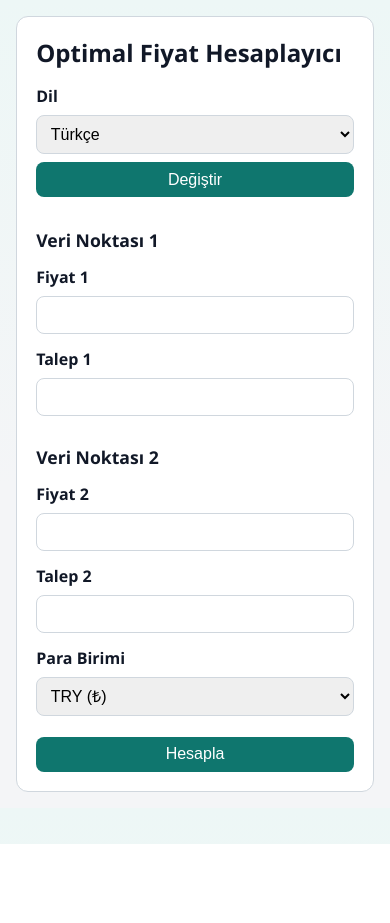
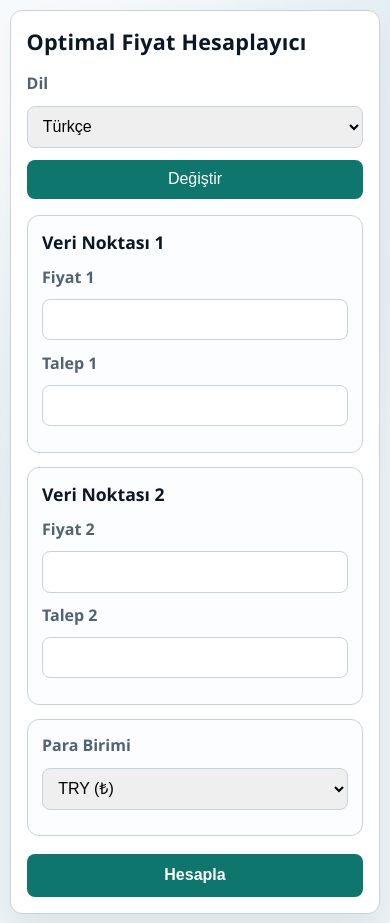
Before and after one commit to ertanatalar/priceoptimize, a Django app: page / in a window 390 px wide. Before the commit the page ends 844 px from the top, so only its background shows below. Run offline with Django 5.2, Linux system fonts and the light colour scheme.

Commit message:
Improve UI layout and centered responsive design

```diff
--- a/static/css/style.css
+++ b/static/css/style.css
@@ -1,10 +1,13 @@
 :root {
-  --bg: #f4f5f7;
-  --text: #111827;
+  --bg: #eef4f7;
+  --bg-2: #ddebf2;
+  --text: #0b1726;
   --card: #ffffff;
-  --line: #d0d7de;
+  --line: #c7d3db;
   --accent: #0f766e;
+  --accent-dark: #115e59;
   --error: #b91c1c;
+  --muted: #526272;
 }
 
 * {
@@ -13,58 +16,95 @@
 
 body {
   margin: 0;
-  background: linear-gradient(180deg, #edf7f6 0%, var(--bg) 60%);
+  min-height: 100vh;
+  display: grid;
+  place-items: center;
+  background:
+    radial-gradient(circle at 10% 10%, #ffffff 0%, rgba(255, 255, 255, 0) 45%),
+    linear-gradient(160deg, var(--bg-2) 0%, var(--bg) 58%);
   color: var(--text);
   font-family: "Avenir Next", "Segoe UI", sans-serif;
+  padding: 1rem;
+}
+
+.page {
+  width: 100%;
+  max-width: 980px;
 }
 
 .card {
-  max-width: 700px;
-  margin: 2rem auto;
-  padding: 1.2rem;
+  width: 100%;
+  padding: 1.5rem;
   background: var(--card);
   border: 1px solid var(--line);
-  border-radius: 12px;
+  border-radius: 16px;
+  box-shadow: 0 20px 40px rgba(13, 37, 63, 0.08);
+}
+
+.topbar {
+  margin-bottom: 1rem;
 }
 
 h1 {
   margin-top: 0;
-  margin-bottom: 1rem;
-  font-size: 1.5rem;
+  margin-bottom: 0;
+  font-size: clamp(1.35rem, 2.4vw, 1.8rem);
+  letter-spacing: 0.2px;
 }
 
 h2 {
-  margin-bottom: 0.4rem;
+  margin: 0 0 0.75rem;
   font-size: 1.1rem;
 }
 
-.form-grid,
-.row {
+.language-form {
   display: grid;
-  gap: 0.5rem;
+  grid-template-columns: 110px 1fr auto;
+  gap: 0.75rem;
+  align-items: center;
+  margin-bottom: 1rem;
 }
 
 .row {
+  display: grid;
   grid-template-columns: 1fr 2fr;
-  align-items: center;
-  margin-bottom: 0.4rem;
+  gap: 0.7rem;
+  margin-bottom: 0.7rem;
 }
 
-.compact {
-  margin-bottom: 1rem;
+.calc-form {
+  margin-top: 0.9rem;
+  display: grid;
+  gap: 0.9rem;
+}
+
+.input-section {
+  border: 1px solid var(--line);
+  border-radius: 12px;
+  background: #fbfdff;
+  padding: 0.9rem;
 }
 
 label {
   font-weight: 600;
+  color: var(--muted);
 }
 
 input,
 select,
 button {
-  padding: 0.55rem 0.6rem;
+  padding: 0.66rem 0.7rem;
   border-radius: 8px;
   border: 1px solid var(--line);
   font-size: 1rem;
+  width: 100%;
+}
+
+input:focus,
+select:focus {
+  outline: none;
+  border-color: #2d8d86;
+  box-shadow: 0 0 0 3px rgba(15, 118, 110, 0.15);
 }
 
 button {
@@ -72,24 +112,47 @@ button {
   color: #fff;
   border: none;
   cursor: pointer;
+  width: auto;
+  transition: background-color 0.2s ease, transform 0.06s ease;
+}
+
+button:hover {
+  background: var(--accent-dark);
+}
+
+button:active {
+  transform: translateY(1px);
 }
 
 .wide {
   width: 100%;
-  margin-top: 0.4rem;
+  margin-top: 0.2rem;
+  padding: 0.78rem 0.9rem;
+  font-weight: 700;
 }
 
 .result {
-  margin-top: 1rem;
-  padding-top: 0.8rem;
-  border-top: 1px solid var(--line);
+  margin-top: 1.1rem;
+  border: 1px solid var(--line);
+  background: #f9fcfb;
+  border-radius: 12px;
+  padding: 0.9rem;
+}
+
+.results-grid {
+  display: grid;
+  gap: 0.45rem;
+}
+
+.results-grid p {
+  margin: 0;
 }
 
 .chart-box {
   margin: 1rem 0;
   border: 1px solid var(--line);
-  border-radius: 10px;
-  padding: 0.8rem;
+  border-radius: 12px;
+  padding: 0.9rem;
   background: #fcfefe;
 }
 
@@ -159,16 +222,29 @@ button {
 }
 
 .error {
+  margin-top: 0.8rem;
+  margin-bottom: 0;
   color: var(--error);
   font-weight: 600;
 }
 
 @media (max-width: 640px) {
-  .card {
-    margin: 1rem;
+  body {
+    padding: 0.6rem;
+    display: block;
   }
 
+  .card {
+    padding: 1rem;
+    border-radius: 12px;
+  }
+
+  .language-form,
   .row {
     grid-template-columns: 1fr;
   }
+
+  .language-form button {
+    width: 100%;
+  }
 }
--- a/templates/core/home.html
+++ b/templates/core/home.html
@@ -7,10 +7,13 @@
   <link rel="stylesheet" href="/static/css/style.css">
 </head>
 <body>
-  <main class="card">
+  <main class="page">
+    <section class="card">
+      <header class="topbar">
         <h1>{{ labels.page_title }}</h1>
+      </header>
 
-    <form action="{% url 'set_language' %}" method="post" class="row compact">
+      <form action="{% url 'set_language' %}" method="post" class="language-form">
         {% csrf_token %}
         <input name="next" type="hidden" value="{{ request.path }}">
         <label for="language">{{ labels.language }}</label>
@@ -53,8 +56,9 @@
         </section>
       {% endif %}
 
-    <form method="post" class="form-grid">
+      <form method="post" class="calc-form">
         {% csrf_token %}
+        <section class="input-section">
           <h2>{{ labels.point_1 }}</h2>
           <div class="row">
             <label for="price_1">{{ labels.price_1 }}</label>
@@ -64,7 +68,9 @@
             <label for="demand_1">{{ labels.demand_1 }}</label>
             <input id="demand_1" name="demand_1" value="{{ inputs.demand_1|default:'' }}" required>
           </div>
+        </section>
 
+        <section class="input-section">
           <h2>{{ labels.point_2 }}</h2>
           <div class="row">
             <label for="price_2">{{ labels.price_2 }}</label>
@@ -74,7 +80,9 @@
             <label for="demand_2">{{ labels.demand_2 }}</label>
             <input id="demand_2" name="demand_2" value="{{ inputs.demand_2|default:'' }}" required>
           </div>
+        </section>
 
+        <section class="input-section">
           <div class="row">
             <label for="currency">{{ labels.currency }}</label>
             <select id="currency" name="currency">
@@ -83,6 +91,7 @@
               {% endfor %}
             </select>
           </div>
+        </section>
 
         <button type="submit" class="wide">{{ labels.calculate }}</button>
       </form>
@@ -94,13 +103,16 @@
       {% if result %}
         <section class="result">
           <h2>{{ labels.results }}</h2>
+          <div class="results-grid">
             <p>{{ labels.demand_formula }}: talep = {{ result.a }} + ({{ result.b }}) * fiyat</p>
             <p>{{ labels.profit_formula }}: kazanc = fiyat * talep</p>
             <p>{{ labels.best_price }}: {{ selected_symbol }}{{ result.optimal_price }}</p>
             <p>{{ labels.expected_demand }}: {{ result.expected_demand }}</p>
             <p>{{ labels.max_profit }}: {{ selected_symbol }}{{ result.max_profit }}</p>
+          </div>
         </section>
       {% endif %}
+    </section>
   </main>
 </body>
 </html>
```
Lines whose indentation alone changed are shown as unchanged.
